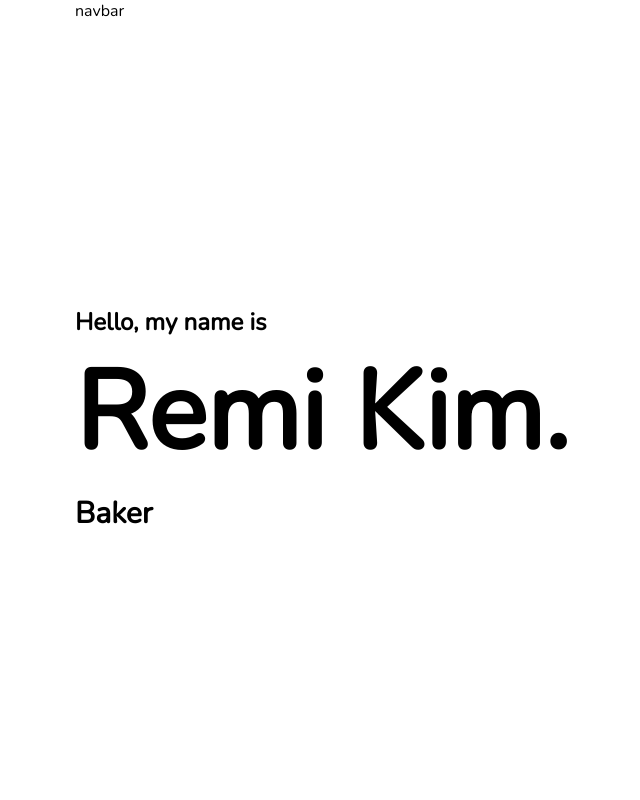
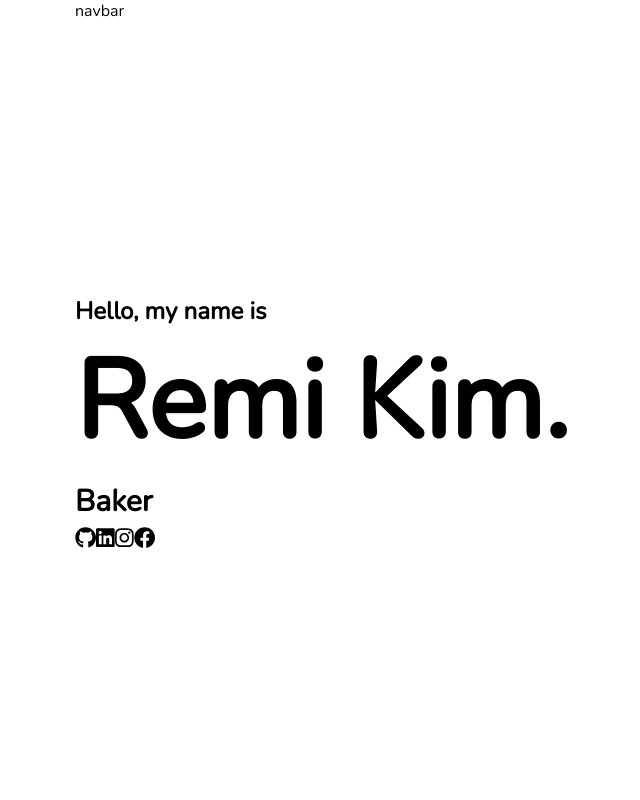
Before and after one commit to remireems/remireems.github.io, a React (Create React App) app in the folder client/: page / in a window 1280 px wide. Shown: the top 800 px of the page, without its empty margins (25-665 px from the left). Built offline with nearby package versions, Linux system fonts and the light colour scheme.

Commit message:
added icons to intro

```diff
--- a/client/src/components/Intro/Intro.js
+++ b/client/src/components/Intro/Intro.js
@@ -1,3 +1,5 @@
+import { FontAwesomeIcon } from '@fortawesome/react-fontawesome'
+import { faFacebook, faGithub, faInstagram, faLinkedin } from '@fortawesome/free-brands-svg-icons'
 import './Intro.css'
 
 const Intro = () => {
@@ -14,6 +16,11 @@ const Intro = () => {
             <div className="title">Baker</div>
           </div>
         </div>
+        <div className="iAcc">
+          <FontAwesomeIcon icon={faGithub} size='lg' />
+          <FontAwesomeIcon icon={faLinkedin} size='lg' />
+          <FontAwesomeIcon icon={faInstagram} size='lg' /><FontAwesomeIcon icon={faFacebook} size='lg' />
+        </div>
       </div>
     </div>
   );
```
